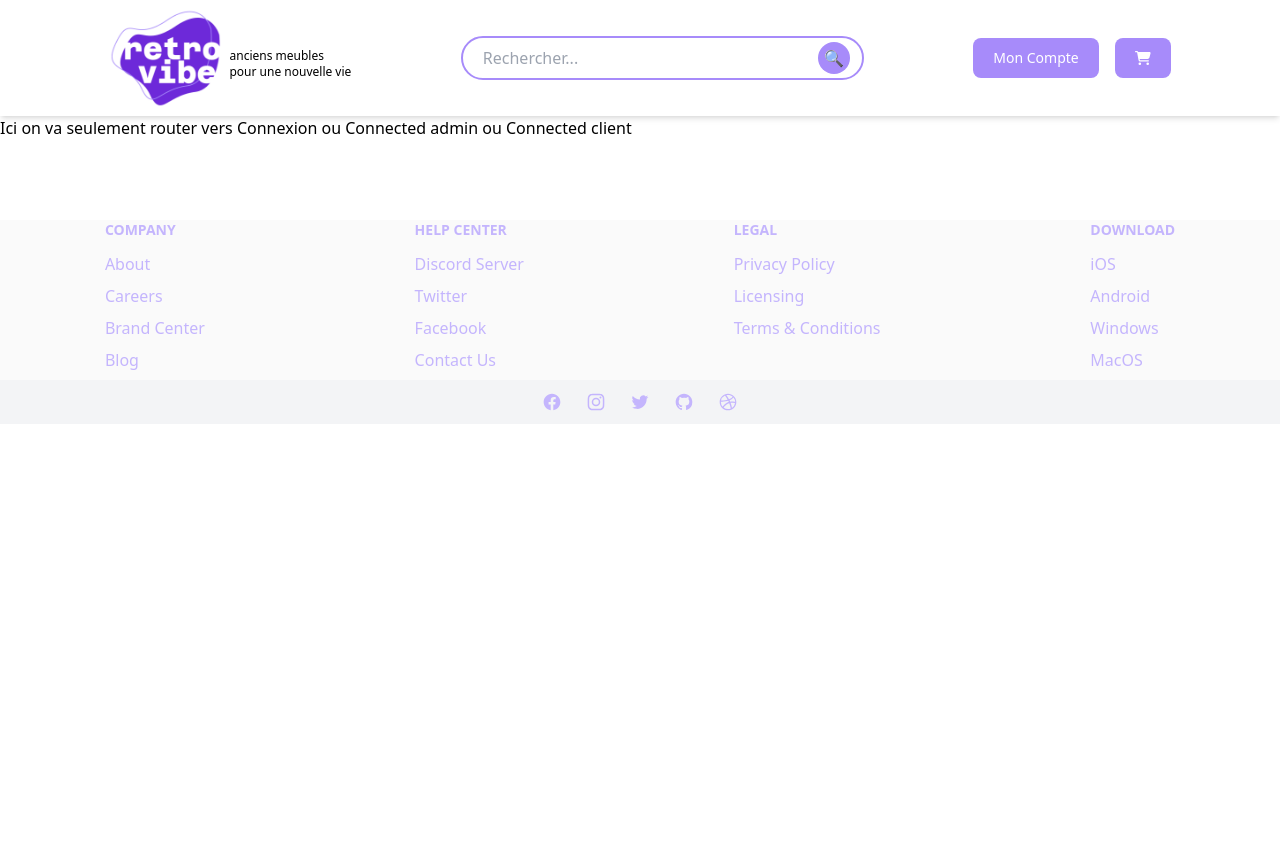
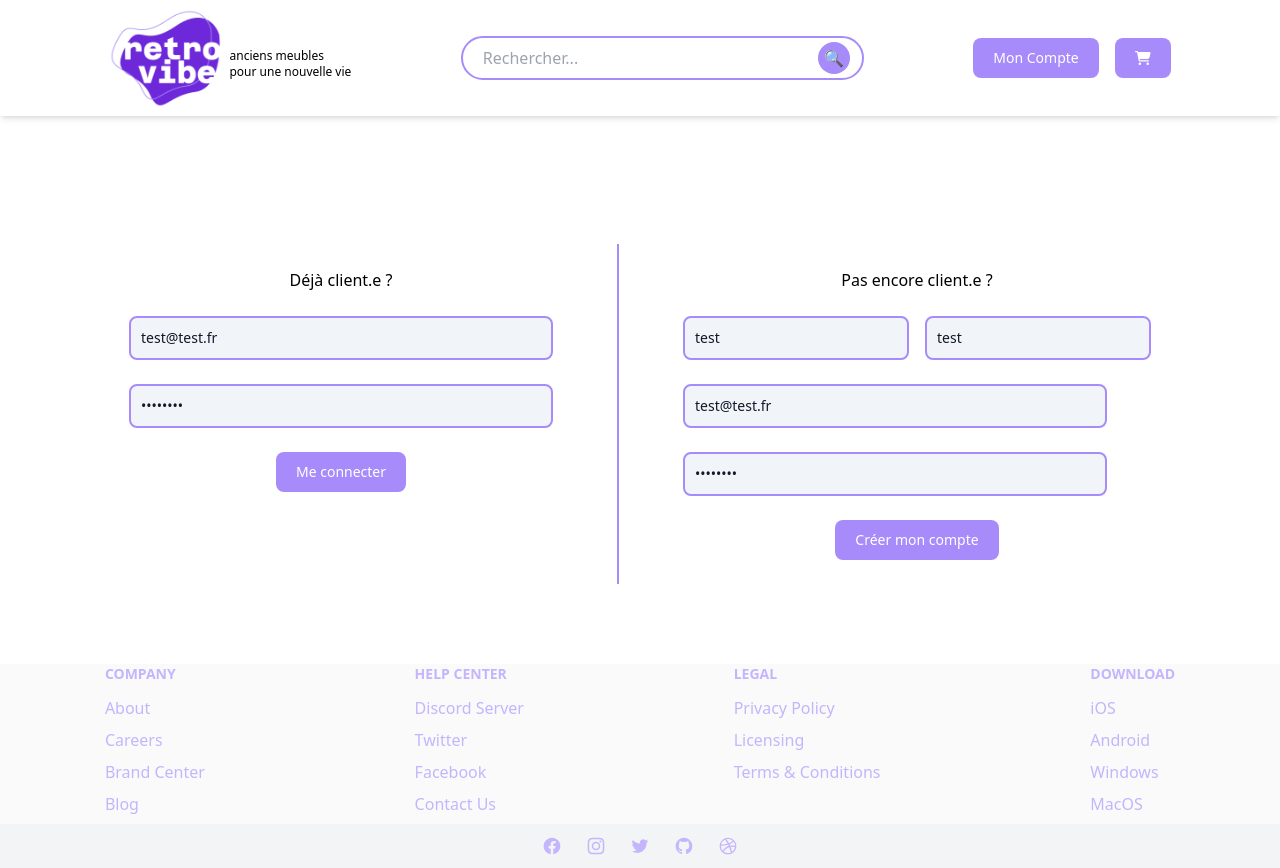
Before and after one commit to adatechschool/projet_collectif_vente_de_meubles-front-team_retrovibe, a React (Create React App) app: page /moncompte in a window 1280 px wide. Before the commit the page ends 800 px from the top, so only its background shows below. Built offline with nearby package versions, Linux system fonts and the light colour scheme; no server answers.

Commit message:
Page Mon Compte redirection

```diff
--- a/src/Composants/Connexion.jsx
+++ b/src/Composants/Connexion.jsx
@@ -6,10 +6,13 @@ import axios from 'axios';
 function Connexion (){
 
     const { register, handleSubmit, watch, formState: { error } } = useForm();
-    const onSubmit = data => axios.get("https://cors-anywhere.herokuapp.com/https://retrovibe.herokuapp.com/api/utilisateurs", {
+    const onSubmit = data => axios.post("https://cors-anywhere.herokuapp.com/https://retrovibe.herokuapp.com/api/utilisateurs", {
+      email : data.email,
+      mot_de_passe : data.mot_de_passe
     })
     .then(function (response){
-      for (let i=0; i<response.data.length; i++){
+      console.log(response.data)
+     /*  for (let i=0; i<response.data.length; i++){
         if (response.data[i].email === data.email){
           console.log("le mail marche")
           if (response.data[i].mot_de_passe === data.mot_de_passe){
@@ -17,7 +20,7 @@ function Connexion (){
           }
           else {console.log("Mot de passe incorrect")}
         }
-      }
+      } */
     })
 
 
--- a/src/Pages/MonCompte.jsx
+++ b/src/Pages/MonCompte.jsx
@@ -1,32 +1,32 @@
-import React, {useEffect, useState } from "react";
-import axios from 'axios';
+import React from 'react';
 import { useParams } from 'react-router-dom';
+import ConnectedClient from "../Pages/ConnectedClient";
+import ConnectedAdmin from "../Pages/ConnectedAdmin";
+import Log from "../Pages/Log";
+
 
 function SendtoRightPage() {
-
-    // var idValue = localStorage.getItem('id')
-
-    const [utilisateurs, setUtilisateurs] = useState([]);
-
-    useEffect(() => {
-
-        axios.get(`https://retrovibe.herokuapp.com/api/utilisateurs`)
-        .then(response => {
-        setUtilisateurs(response.data);
-        })
-        .catch(error => {
-        console.log(error);
-        });
-    },[])
-    console.log(utilisateurs);
-
-    return (
-
-    <div>
-        <p>Ici on va seulement router vers Connexion ou Connected admin ou Connected client</p>
-        {/* <p>{idValue}</p> */}
-    </div>
-    )
+    // const idValue = localStorage.getItem('id')
+    const idValue = null;
+    if ( idValue == 81) {
+        return (
+            <div>
+                <ConnectedAdmin/>
+            </div>
+        )
+    } else if (idValue == null) {
+        return (
+            <div>
+                <Log/>
+            </div>
+        )
+    } else {
+        return (
+            <div>
+                <ConnectedClient/>
+            </div>
+        )
+    }
 }
 
 export default SendtoRightPage;
```
